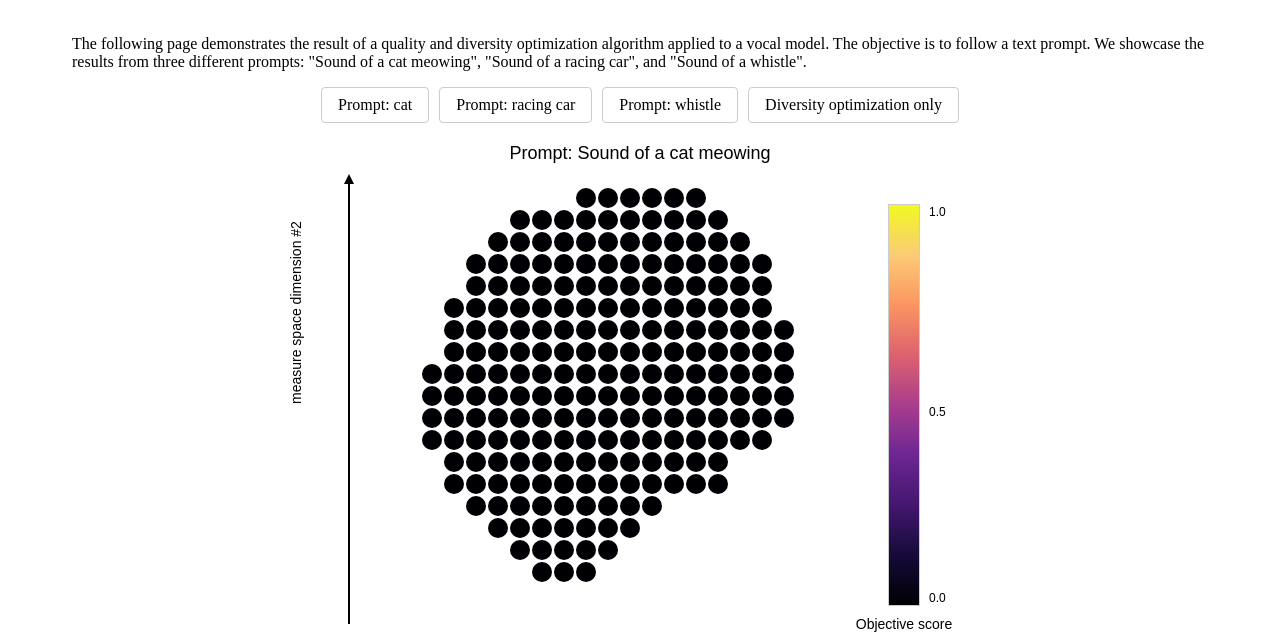
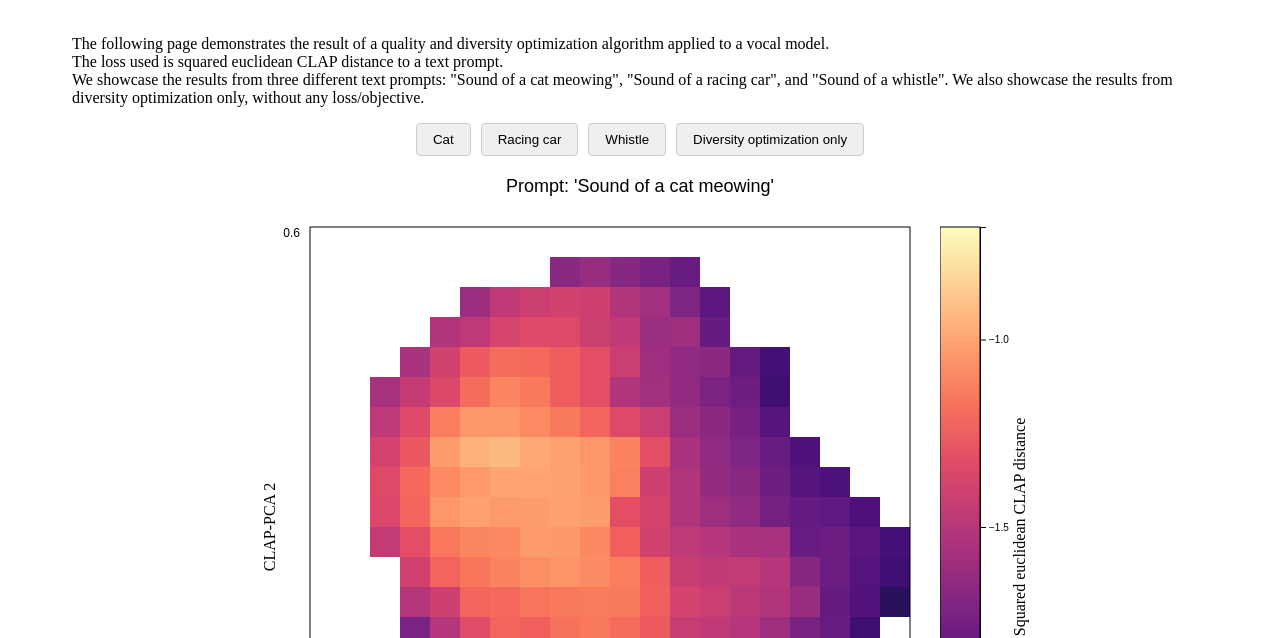
Before and after one commit to anonymous-maintainer/vocal-model-quality-diversity-demo, a plain HTML site: page index.html in a window 1280 px wide. Shown: the part 162-800 px from the top of the page. Drawn offline with nearby package versions, Linux system fonts and the light colour scheme.

Commit message:
Add files via upload

```diff
--- a/index.html
+++ b/index.html
@@ -4,7 +4,6 @@
 <head>
     <style>
         .container {
-            position: relative;
             margin: 64px;
             display: flex;
             flex-direction: column;
@@ -15,7 +14,6 @@
             margin-bottom: 20px;
             display: flex;
             gap: 10px;
-            align-items: center;
         }
 
         .button {
@@ -23,7 +21,6 @@
             border: 1px solid #ccc;
             border-radius: 4px;
             cursor: pointer;
-            background: white;
         }
 
         .button:hover {
@@ -36,137 +33,39 @@
             margin-bottom: 20px;
         }
 
-        .plot-container {
-            display: flex;
-            align-items: flex-start;
+        .cell {
+            transition: opacity 0.2s;
         }
 
-        .grid {
-            display: grid;
-            grid-template-columns: repeat(20, 20px);
-            gap: 2px;
+        .cell:hover {
+            opacity: 0.8;
         }
 
-        .dot {
-            width: 20px;
-            height: 20px;
-            border-radius: 50%;
-            cursor: pointer;
-            transition: transform 0.1s;
+        .cell.loading {
+            animation: pulse 1s infinite;
         }
 
-        .dot:hover {
-            transform: scale(1.2);
+        @keyframes pulse {
+            0% {
+                opacity: 1;
             }
 
-        .dot:active {
-            transform: scale(0.9);
+            50% {
+                opacity: 0.5;
             }
 
-        .axis {
-            position: absolute;
-            background-color: black;
-            width: 2px;
-            height: 440px;
-            left: -20px;
+            100% {
+                opacity: 1;
             }
-
-        .axis::before {
-            content: '';
-            position: absolute;
-            top: -10px;
-            left: -4px;
-            border-left: 5px solid transparent;
-            border-right: 5px solid transparent;
-            border-bottom: 10px solid black;
         }
 
         .plot-container {
             display: flex;
-    align-items: flex-start;
-    position: relative;
-    margin-left: 50px;  /* Make room for y-axis */
-    margin-bottom: 50px; /* Make room for x-axis */
-}
-
-.axis {
-    position: absolute;
-    background-color: black;
-    width: 2px;
-    height: 440px;
-    left: -30px;  /* Adjusted position */
-    top: 0;
-}
-
-.x-axis {
-    position: absolute;
-    background-color: black;
-    height: 2px;
-    width: 440px;
-    bottom: -30px;  /* Adjusted position */
-    left: 0;
-}
-
-
-        .x-axis::after {
-            content: '';
-            position: absolute;
-            right: -10px;
-            top: -4px;
-            border-top: 5px solid transparent;
-            border-bottom: 5px solid transparent;
-            border-left: 10px solid black;
+            gap: 20px;
+            align-items: center;
         }
 
         .axis-label {
-            position: absolute;
-            font-family: Arial, sans-serif;
-            font-size: 14px;
-        }
-
-        .y-label {
-        transform: rotate(-90deg);
-        transform-origin: 0 0;
-        left: -60px;
-        top: 220px;  /* Center vertically */
-        white-space: nowrap;
-        }
-
-        .x-label {
-        bottom: -50px;
-        right: -20px;
-        text-align: center;
-        white-space: nowrap;
-        }
-
-        .colorbar-container {
-            margin-left: 40px;
-            margin-top: 20px;
-            display: flex;
-            flex-direction: column;
-            align-items: center;
-        }
-
-        .colorbar {
-            width: 30px;
-            height: 400px;
-            border: 1px solid #ccc;
-            position: relative;
-            background: linear-gradient(to bottom,
-                    rgb(240, 249, 33),
-                    rgb(251, 203, 118),
-                    rgb(251, 149, 97),
-                    rgb(221, 98, 110),
-                    rgb(169, 61, 141),
-                    rgb(109, 38, 147),
-                    rgb(67, 23, 111),
-                    rgb(22, 11, 57),
-                    rgb(0, 0, 4));
-        }
-
-        .colorbar-label {
-            position: absolute;
-            left: 40px;
             font-family: Arial, sans-serif;
             font-size: 12px;
         }
@@ -175,147 +74,256 @@
 
 <body>
     <div class="container">
-        <h1>Demo page for <i>"Applying Quality and Diversity Optimization
-        with Multimodal Embeddings to an Articulatory
+        <h1>Demo page for <i>"Applying Quality and Diversity Optimization with Multimodal Embeddings to an Articulatory
                 Vocal Model"</i></h1>
-        <p>
-            The following page demonstrates the result of a quality and diversity optimization algorithm applied to a vocal model.
-            The objective is to follow a text prompt.
-            We showcase the results from three different prompts: "Sound of a cat meowing", "Sound of a racing car", and "Sound of a whistle".
+        <p>The following page demonstrates the result of a quality and diversity optimization algorithm applied to a
+            vocal model.
+            <br>
+            The loss used is squared euclidean CLAP distance to a text prompt.
+            <br>
+            We showcase the results from three
+            different text prompts:
+            "Sound of a cat meowing", "Sound of a racing car", and "Sound of a whistle".
+            We also showcase the results from diversity optimization only, without any loss/objective.
         </p>
-        <div class="controls">
-
-        </div>
+        <div class="controls"></div>
         <div id="caption" class="caption"></div>
         <div class="plot-container">
-            <div class="axis">
-                <div class="axis-label y-label">measure space dimension #2</div>
-            </div>
-            <div class="x-axis">
-                <div class="axis-label x-label">measure space dimension #1</div>
-            </div>
-            <div id="grid" class="grid"></div>
-            <div class="colorbar-container">
-                <div class="colorbar">
-                    <span class="colorbar-label" style="top: 0;">1.0</span>
-                    <span class="colorbar-label" style="top: 50%;">0.5</span>
-                    <span class="colorbar-label" style="bottom: 0;">0.0</span>
-                </div>
-                <div style="margin-top: 10px; font-family: Arial, sans-serif; font-size: 14px;">Objective score</div>
+            <div id="visualization"></div>
+            <div id="colorbar"></div>
         </div>
     </div>
-    </div>
+
+    <script src="https://cdnjs.cloudflare.com/ajax/libs/d3/7.8.5/d3.min.js"></script>
     <script src="data.js"></script>
     <script>
-        const pages = {
-            "Prompt: cat": {
-                "audioPath": "public/website/meow/",
-                "caption": "Prompt: Sound of a cat meowing",
-                "intensityMap": cat
+        const state = {
+            gridSize: 20,
+            width: 600,
+            height: 600,
+            domain: [-2.3, -0.7],
+            currentPage: "Cat",
+            pages: {
+                "Cat": {
+                    audioPath: "public/website/meow/",
+                    caption: "Prompt: 'Sound of a cat meowing'",
+                    intensityMap: cat
                 },
-            "Prompt: racing car": {
-                "audioPath": "public/website/racing_car/",
-                "caption": "Prompt: Sound of a racing car",
-                "intensityMap": car
+                "Racing car": {
+                    audioPath: "public/website/racing_car/",
+                    caption: "Prompt: 'Sound of a racing car'",
+                    intensityMap: car
                 },
-            "Prompt: whistle":
-            {
-                "audioPath": "public/website/whistle/",
-                "caption": "Prompt: Sound of a whistle",
-                "intensityMap": whistle
+                "Whistle": {
+                    audioPath: "public/website/whistle/",
+                    caption: "Prompt: 'Sound of a whistle'",
+                    intensityMap: whistle
                 },
                 "Diversity optimization only": {
-                "audioPath": "public/website/DO/",
-                "caption": "Here we did diversity optimization only, without quality optimization.",
-                "intensityMap": diversity
+                    audioPath: "public/website/DO/",
+                    caption: "Diversity optimization only, no loss/objective",
+                    intensityMap: diversity
+                }
             }
         };
 
-        function magmaColor(value) {
-            const colors = [
-                [0.001462, 0.000466, 0.013866],
-                [0.087411, 0.044556, 0.224813],
-                [0.266491, 0.090823, 0.436278],
-                [0.466675, 0.148714, 0.552267],
-                [0.677338, 0.244268, 0.547834],
-                [0.866414, 0.384894, 0.458674],
-                [0.984709, 0.583694, 0.380539],
-                [0.987255, 0.796601, 0.461191],
-                [0.940015, 0.975158, 0.131326]
-            ];
+        // Create visualization container with margins for labels
+        const margin = { top: 10, right: 10, bottom: 50, left: 60 };
+        const vis = d3.select("#visualization")
+            .append("svg")
+            .attr("width", state.width + margin.left + margin.right)
+            .attr("height", state.height + margin.top + margin.bottom)
+            .append("g")
+            .attr("transform", `translate(${margin.left},${margin.top})`);
 
-            value = Math.max(0, Math.min(1, value));
-            const index = value * (colors.length - 1);
-            const i = Math.floor(index);
-            const t = index - i;
+        // Add axis labels
+        vis.append("text")
+            .attr("class", "x-label")
+            .attr("text-anchor", "middle")
+            .attr("x", state.width / 2)
+            .attr("y", state.height + 35)
+            .text("CLAP-PCA 1");
 
-            const c0 = colors[i];
-            const c1 = colors[Math.min(i + 1, colors.length - 1)];
+        vis.append("text")
+            .attr("class", "y-label")
+            .attr("text-anchor", "middle")
+            .attr("transform", `translate(-35,${state.height / 2}) rotate(-90)`)
+            .text("CLAP-PCA 2");
 
-            const r = Math.round((c0[0] * (1 - t) + c1[0] * t) * 255);
-            const g = Math.round((c0[1] * (1 - t) + c1[1] * t) * 255);
-            const b = Math.round((c0[2] * (1 - t) + c1[2] * t) * 255);
+        // Add axis values
+        vis.append("text")
+            .attr("class", "axis-label")
+            .attr("text-anchor", "middle")
+            .attr("x", 0)
+            .attr("y", state.height + 20)
+            .text("-1.0");
 
-            return `rgb(${r}, ${g}, ${b})`;
-        }
+        vis.append("text")
+            .attr("class", "axis-label")
+            .attr("text-anchor", "middle")
+            .attr("x", state.width)
+            .attr("y", state.height + 20)
+            .text("0.5");
 
-        function addPageButtons() {
-            const controls = document.querySelector('.controls');
+        vis.append("text")
+            .attr("class", "axis-label")
+            .attr("text-anchor", "end")
+            .attr("x", -10)
+            .attr("y", state.height)
+            .text("-1.0");
 
-            for (const page in pages) {
-                const button = document.createElement('div');
-                button.className = 'button';
-                button.textContent = page;
-                button.addEventListener('click', () => changePage(page));
-                controls.appendChild(button);
-            }
-        }
+        vis.append("text")
+            .attr("class", "axis-label")
+            .attr("text-anchor", "end")
+            .attr("x", -10)
+            .attr("y", 10)
+            .text("0.6");
 
-        function updateGrid(page) {
-            const grid = document.getElementById('grid');
-            const caption = document.getElementById('caption');
+        // Create colorbar
+        const colorbarWidth = 40;
+        const colorbarHeight = state.height;
+        const colorbar = d3.select("#colorbar")
+            .append("svg")
+            .attr("width", colorbarWidth + 50)
+            .attr("height", state.height + margin.top + margin.bottom)
+            .append("g")
+            .attr("transform", `translate(0,${margin.top})`);
 
-            // Clear existing grid
-            grid.innerHTML = '';
+        // Create gradient for colorbar
+        const gradient = colorbar.append("defs")
+            .append("linearGradient")
+            .attr("id", "colorbar-gradient")
+            .attr("x1", "0%")
+            .attr("x2", "0%")
+            .attr("y1", "100%")
+            .attr("y2", "0%");
+
+        // Add gradient stops
+        const stops = d3.range(0, 1.1, 0.1);
+        stops.forEach(stop => {
+            gradient.append("stop")
+                .attr("offset", stop * 100 + "%")
+                .attr("stop-color", d3.interpolateMagma(stop));
+        });
+
+        // Add gradient rectangle
+        colorbar.append("rect")
+            .attr("x", 0)
+            .attr("y", 0)
+            .attr("width", colorbarWidth)
+            .attr("height", colorbarHeight)
+            .style("fill", "url(#colorbar-gradient)")
+            .style("stroke", "black")
+            .style("stroke-width", "1px");
+
+        // Add colorbar axis
+        const colorScale = d3.scaleLinear()
+            .domain(state.domain)
+            .range([colorbarHeight, 0]);
+
+        const colorAxis = d3.axisRight(colorScale)
+            .ticks(5)
+            .tickFormat(d3.format(".1f"));
+
+        colorbar.append("g")
+            .attr("transform", `translate(${colorbarWidth}, 0)`)
+            .call(colorAxis);
+
+        // Add colorbar label
+        colorbar.append("text")
+            .attr("class", "colorbar-label")
+            .attr("text-anchor", "middle")
+            .attr("transform", `translate(${colorbarWidth + 45}, ${colorbarHeight / 2}) rotate(-90)`)
+            .text("Squared euclidean CLAP distance");
+
+        // Set up color scale for heatmap
+        const color = d3.scaleSequential(d3.interpolateMagma)
+            .domain(state.domain);
+
+        // Update function
+        function update(page) {
+            const pageData = state.pages[page];
+            state.currentPage = page;
 
             // Update caption
-            caption.textContent = pages[page].caption;
+            d3.select("#caption").text(pageData.caption);
 
-            // Create new dots
-            for (const [filename, intensity] of Object.entries(pages[page].intensityMap)) {
-                const [x, y] = filename.split('.')[0].split('_').map(Number);
-                const dot = document.createElement('div');
+            // Create grid data
+            const cellWidth = state.width / state.gridSize;
+            const cellHeight = state.height / state.gridSize;
 
-                dot.className = 'dot';
-                dot.style.backgroundColor = magmaColor(intensity);
-                dot.style.gridColumn = y + 1;
-                dot.style.gridRow = x + 1;
+            const cells = d3.cross(d3.range(state.gridSize), d3.range(state.gridSize))
+                .map(([x, y]) => {
+                    const key = `${x}_${y}`;
+                    return {
+                        x: x * cellWidth,
+                        y: state.height - (y + 1) * cellHeight,
+                        width: cellWidth,
+                        height: cellHeight,
+                        value: pageData.intensityMap[key + ".wav"],
+                        audio: pageData.intensityMap[key + ".wav"] ? pageData.audioPath + key + ".wav" : null
+                    };
+                });
 
-                var audio = null;
+            // Remove previous border if it exists
+            vis.selectAll(".border").remove();
 
-                dot.addEventListener('click', () => {
-                    audio = new Audio(`${pages[page].audioPath}${filename}`);
-                    audio.currentTime = 0;
+            // Update cells
+            vis.selectAll(".cell")
+                .data(cells)
+                .join("rect")
+                .attr("class", "cell")
+                .attr("x", d => d.x)
+                .attr("y", d => d.y)
+                .attr("width", d => d.width)
+                .attr("height", d => d.height)
+                .style("fill", d => d.value ? color(d.value) : "white")
+                .style("cursor", d => d.audio ? "pointer" : "default")
+                .on("click", (event, d) => {
+                    if (!d.audio) return;
+
+                    const cell = d3.select(event.target);
+                    if (cell.classed("loading")) return; // Prevent multiple clicks while loading
+
+                    cell.classed("loading", true);
+
+                    const audio = new Audio(d.audio);
+                    audio.addEventListener("canplaythrough", () => {
+                        cell.classed("loading", false);
                         audio.play();
                     });
 
-                grid.appendChild(dot);
+                    audio.addEventListener("error", () => {
+                        cell.classed("loading", false);
+                        console.error("Error loading audio");
+                    });
+
+                    audio.addEventListener("ended", () => {
+                        cell.classed("loading", false);
+                    });
+                });
+
+            // Add border after cells
+            vis.append("rect")
+                .attr("class", "border")
+                .attr("width", state.width)
+                .attr("height", state.height)
+                .attr("fill", "none")
+                .attr("stroke", "#000")
+                .attr("stroke-width", 1);
         }
 
-            // if page is "diversity optimization only", hide the colorbar
-            if (page === "Diversity optimization only") {
-                document.querySelector('.colorbar-container').style.opacity = 0;
-            } else {
-                document.querySelector('.colorbar-container').style.opacity = 1;
-            }
-        }
+        // Create buttons
+        d3.select(".controls")
+            .selectAll("button")
+            .data(Object.keys(state.pages))
+            .join("button")
+            .attr("class", "button")
+            .text(d => d)
+            .on("click", (event, d) => update(d));
 
-        function changePage(page) {
-            updateGrid(page);
-        }
-        addPageButtons();
-        // Initialize with cat page
-        changePage('Prompt: cat');
+        // Initial render
+        update(state.currentPage);
     </script>
 </body>
 
```
Lines whose indentation alone changed are shown as unchanged.
